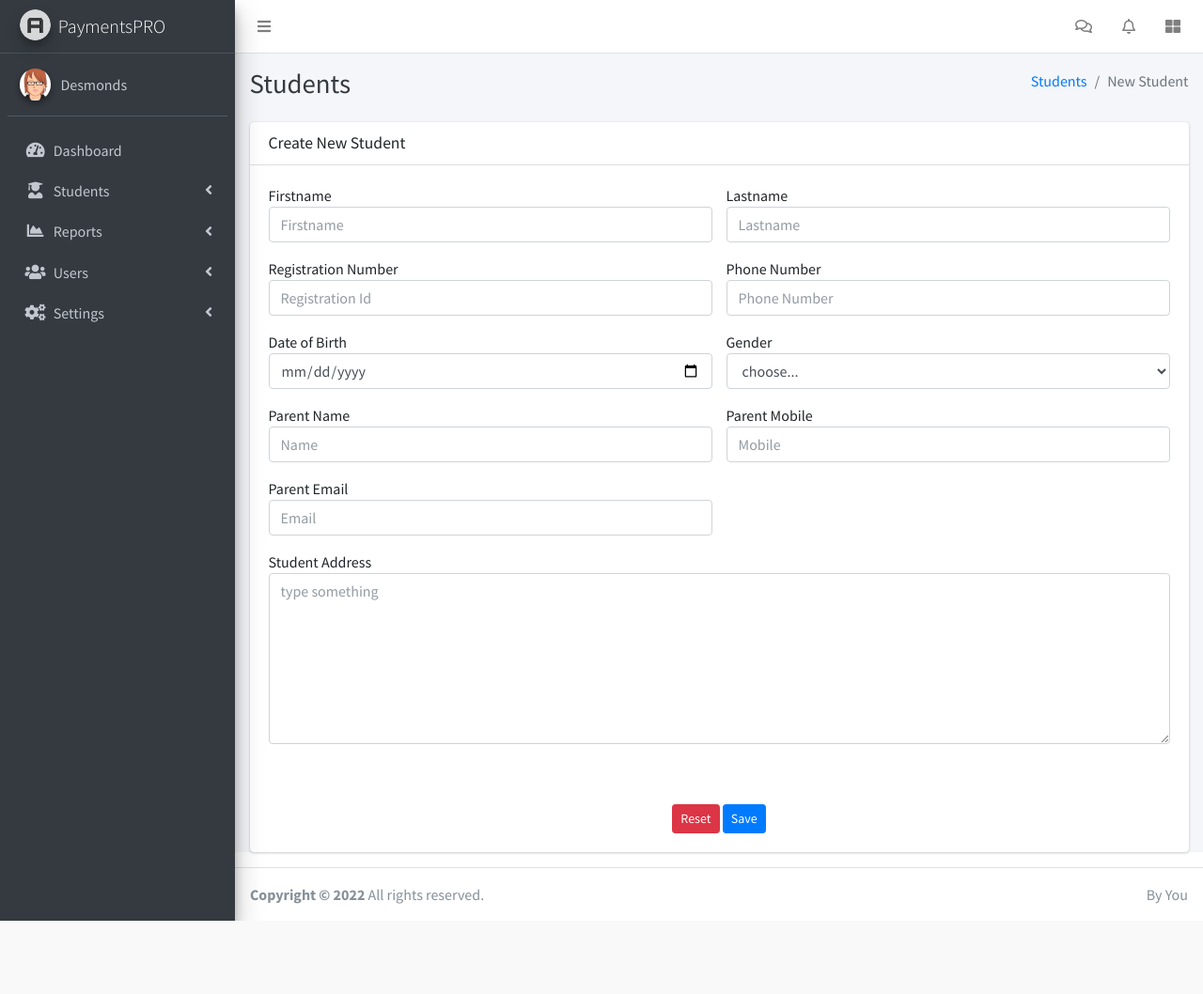
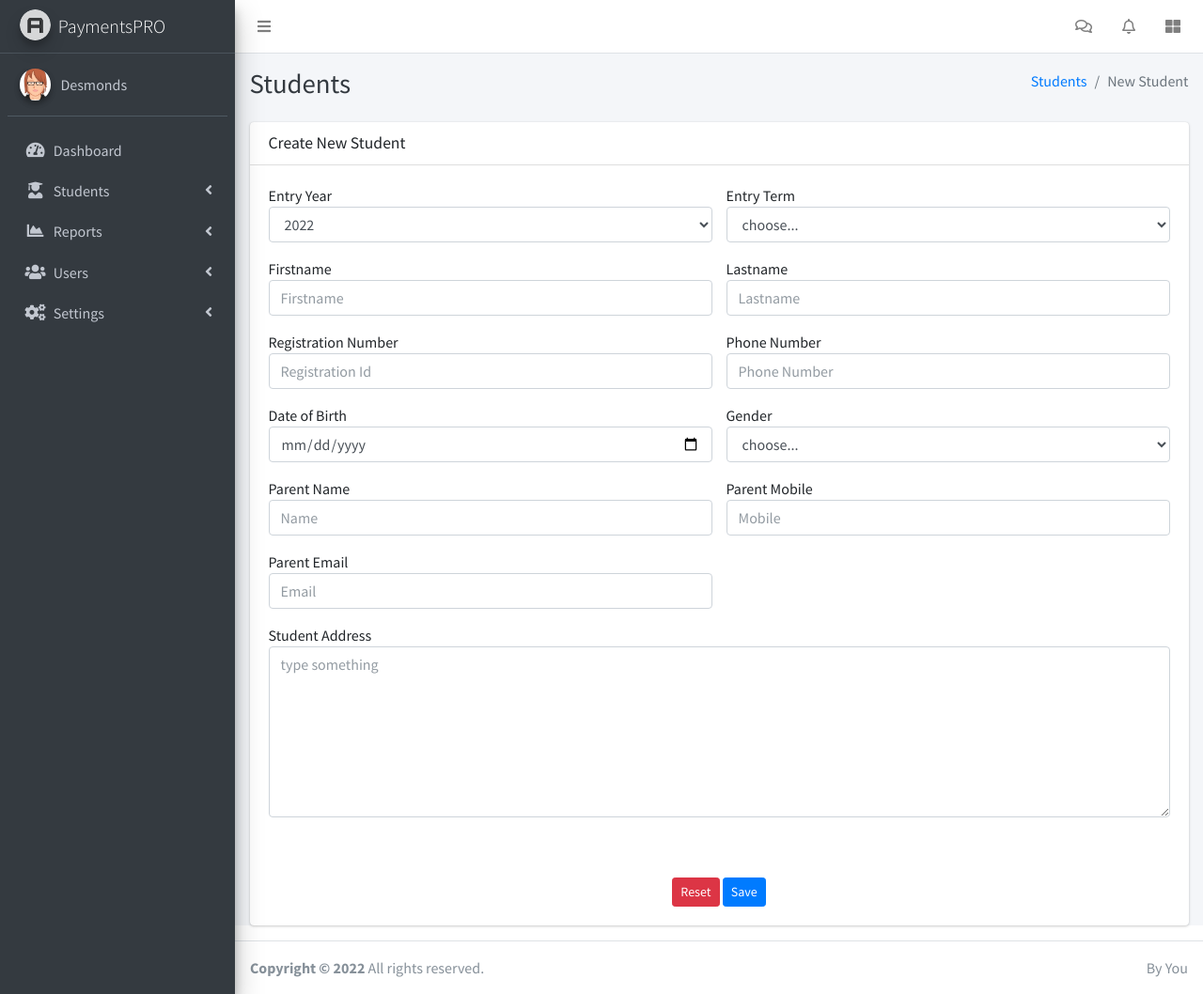
Before and after one commit to ChrissDesy/school_proof_of_payment_management, a PHP site: page /admin/new-student.php in a window 1280 px wide. Shown: the whole page at 94% size. Before the commit the page ends 980 px from the top, so only its background shows below. Run offline with PHP 8.4, Linux system fonts and the light colour scheme; a user stored in the database is signed in; some libraries are stand-ins or nearby versions.

Commit message:
add year and term

```diff
--- a/admin/controllers/studentsCon.php
+++ b/admin/controllers/studentsCon.php
@@ -12,9 +12,11 @@
 		$pname = $_POST["pname"];
 		$pmobile = $_POST['pmob'];
 		$pemail = $_POST['pemail'];
+		$year = $_POST['year'];
+		$term = $_POST['term'];
 
-	    $sql = 'INSERT INTO students (fname, lname, reg_number, phone, gender, dob, address, pname, pmobile, pemail)
-			VALUES ("'.$name.'","'.$sname.'","'.$reg.'","'.$phone.'","'.$gender.'","'.$dob.'","'.$address.'","'.$pname.'","'.$pmobile.'", "'.$pemail.'")';
+	    $sql = 'INSERT INTO students (fname, lname, reg_number, phone, gender, dob, address, pname, pmobile, pemail, year, period)
+			VALUES ("'.$name.'","'.$sname.'","'.$reg.'","'.$phone.'","'.$gender.'","'.$dob.'","'.$address.'","'.$pname.'","'.$pmobile.'", "'.$pemail.'","'.$year.'", "'.$term.'")';
 
 	    $query = $db->prepare($sql);
 	    $query->execute();
@@ -34,6 +36,8 @@
 		$pname = $_POST["pname"];
 		$pmobile = $_POST['pmob'];
 		$pemail = $_POST['pemail'];
+		$year = $_POST['year'];
+		$term = $_POST['term'];
 
 	    $sql = '
             UPDATE students SET
@@ -44,6 +48,8 @@
                 dob = "'.$dob.'",
                 address = "'.$address.'",
                 pname = "'.$pname.'",
+                year = "'.$year.'",
+                term = "'.$term.'",
                 pmobile = "'.$pmobile.'",
                 pemail = "'.$pemail.'"
             WHERE id = "'.$ref.'"
--- a/admin/new-student.php
+++ b/admin/new-student.php
@@ -69,8 +69,30 @@ scratch. This page gets rid of all links and provides the needed markup only.
                         <!-- /.card-header -->
                         <div class="card-body">
                             <form method="post">
-                            <fieldset>
+                                <fieldset>
                                     <div class="row">
+                                        <div class="col-md-6">
+                                            <div class="form-group">
+                                                Entry Year
+                                                <select name="year" required class="form-control">
+                                                    <option value="" disabled>choose...</option>
+                                                    <option value="2021">2021</option>
+                                                    <option value="2022" selected>2022</option>
+                                                    <option value="2023">2023</option>
+                                                </select>
+                                            </div>
+                                        </div>
+                                        <div class="col-md-6">
+                                            <div class="form-group">
+                                                Entry Term
+                                                <select name="term" required class="form-control">
+                                                    <option value="" selected disabled>choose...</option>
+                                                    <option value="1">Term 1</option>
+                                                    <option value="2">Term 2</option>
+                                                    <option value="3">Term 3</option>
+                                                </select>
+                                            </div>
+                                        </div>
                                         <div class="col-md-6">
                                             <div class="form-group">
                                                 Firstname
```
Also changed, not shown: admin/students-list.php (+26 -0 lines), admin/new-user.php (line endings or trailing spaces).
